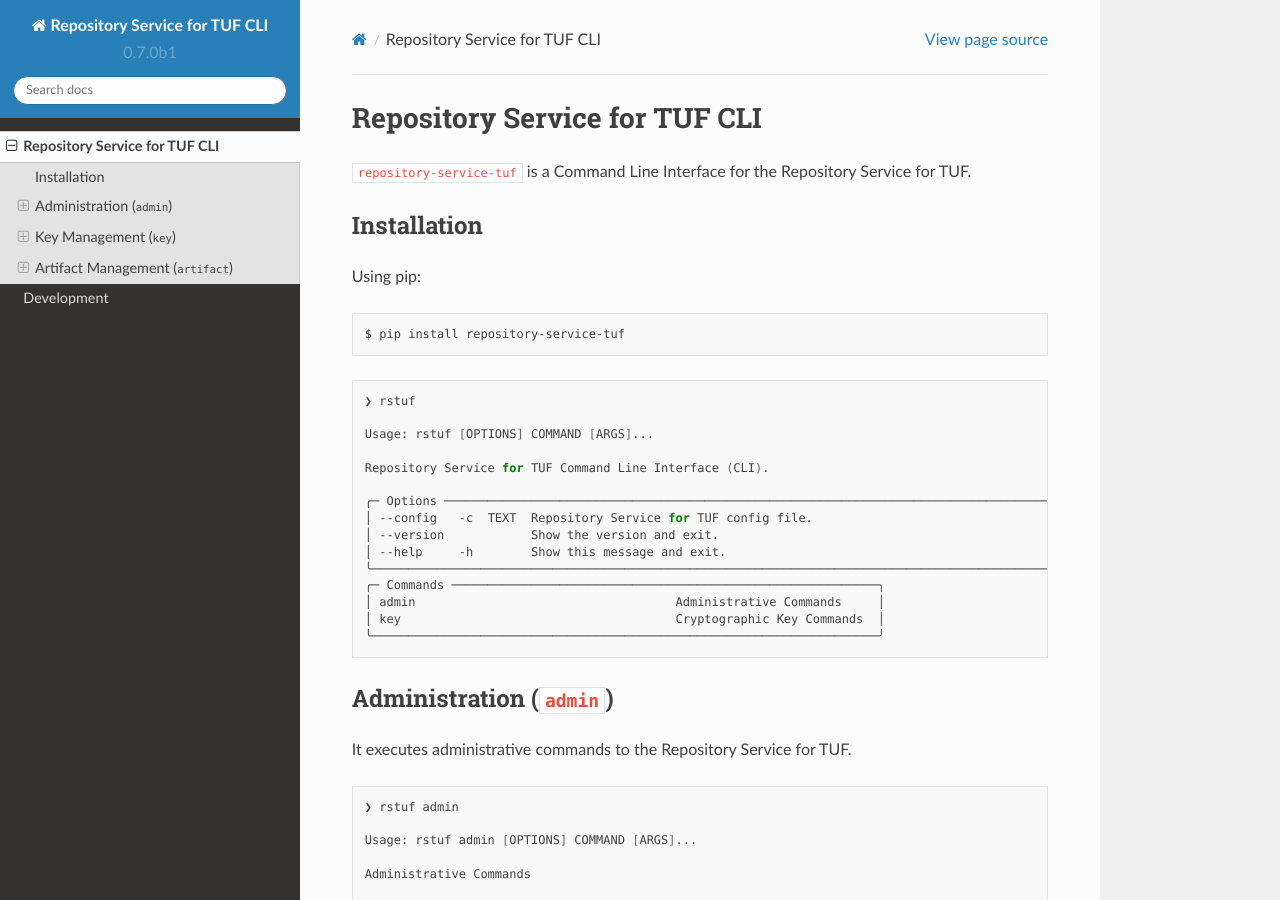
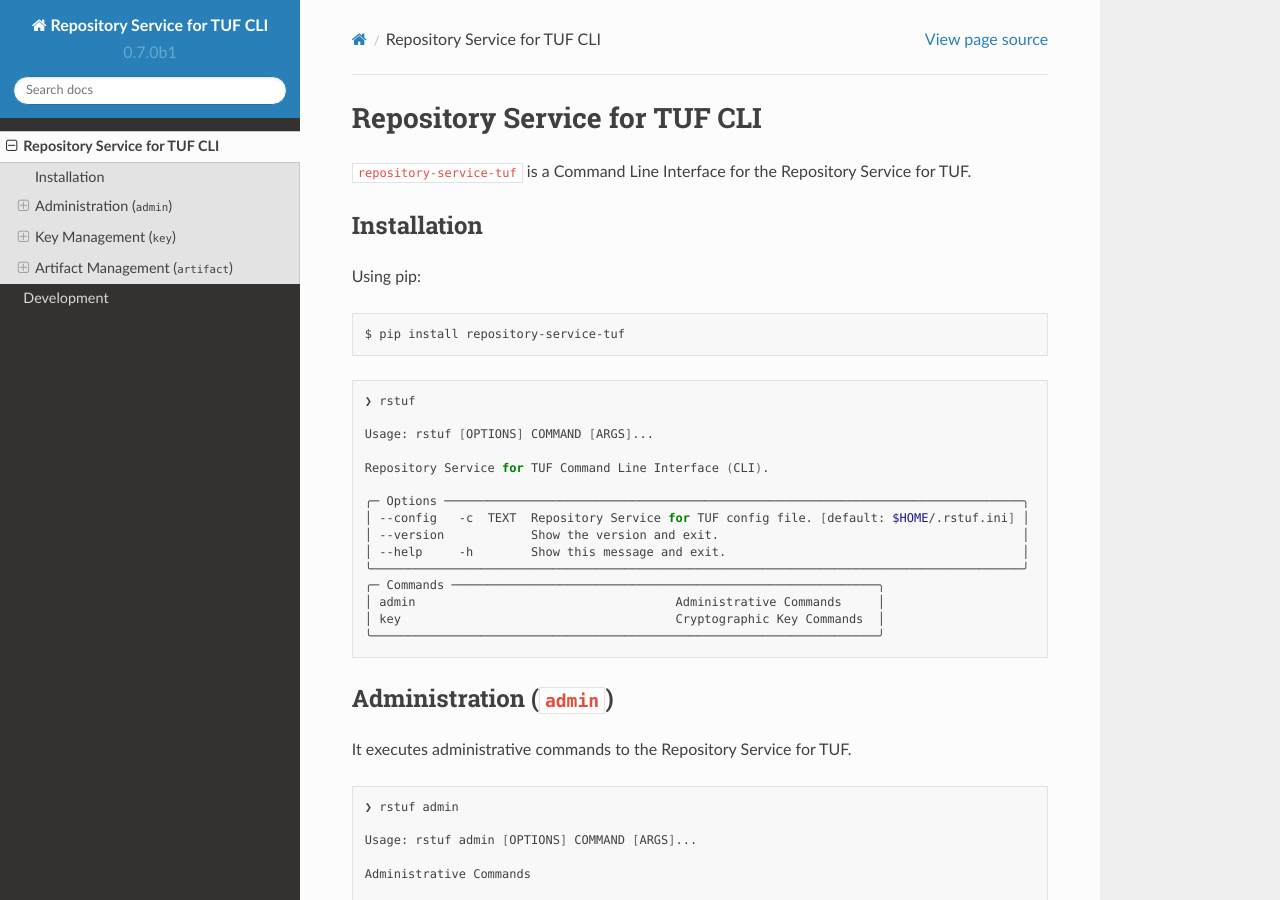
Before and after one commit to repository-service-tuf/repository-service-tuf-cli, a Sphinx documentation site: the page built from docs/source/guide/index.rst, in a window 1280 px wide and 900 px high. Built offline with Sphinx 7.4.7 and the Read the Docs theme 2.0.0, drawn with Linux system fonts in a browser that asks for light colours.

Commit message:
Update documentation giving about config file
Signed-off-by: Kairo de Araujo <kdearaujo@vmware.com>

```diff
--- a/docs/source/devel/design.rst
+++ b/docs/source/devel/design.rst
@@ -16,8 +16,8 @@ Container level
 The ``repository-service-tuf``, in the container perspective, is a command line tool that
 interacts to the ``repository-service-tuf-api``.
 
-``repository-service-tuf`` reads settings configuration in the file
-``$HOME/.rstuf.ini``.
+``repository-service-tuf`` reads the settings configuration from config file
+See: ``--config/-c``, default: ``$HOME/.rstuf.ini``.
 
 ``repository-service-tuf`` writes the ``payload.json`` or the specified file
 with option ``-f/--file`` with ``ceremony`` subcommand.
--- a/docs/source/guide/index.rst
+++ b/docs/source/guide/index.rst
@@ -22,11 +22,11 @@ Using pip:
 
     Repository Service for TUF Command Line Interface (CLI).
 
-    ╭─ Options ─────────────────────────────────────────────────────────────────────────────────────────────────────────────────────────────╮
-    │ --config   -c  TEXT  Repository Service for TUF config file.                                                                          │
-    │ --version            Show the version and exit.                                                                                       │
-    │ --help     -h        Show this message and exit.                                                                                      │
-    ╰───────────────────────────────────────────────────────────────────────────────────────────────────────────────────────────────────────╯
+    ╭─ Options ────────────────────────────────────────────────────────────────────────────────╮
+    │ --config   -c  TEXT  Repository Service for TUF config file. [default: $HOME/.rstuf.ini] │
+    │ --version            Show the version and exit.                                          │
+    │ --help     -h        Show this message and exit.                                         │
+    ╰──────────────────────────────────────────────────────────────────────────────────────────╯
     ╭─ Commands ───────────────────────────────────────────────────────────╮
     │ admin                                    Administrative Commands     │
     │ key                                      Cryptographic Key Commands  │
```
Also changed, not shown: 1 other file.
